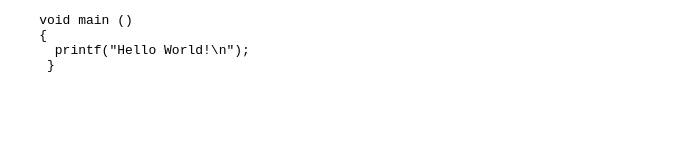
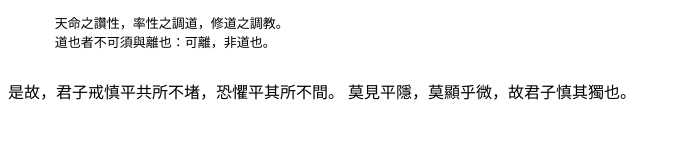
Before and after one commit to emziehery/emziehery.github.io, a plain HTML site: page exercise1.html in a window 1280 px wide. Shown: the whole page, without its empty margins (0-680 px from the left). Drawn offline with Linux system fonts and the light colour scheme.

Commit message:
Update exercise1.html

```diff
--- a/exercise1.html
+++ b/exercise1.html
@@ -1,9 +1,10 @@
 <!doctype html>
-  <pre>
-    void main ()
-    {
-      printf("Hello World!\n");
-     }
-   </pre>
+  <body>
+      <pre>
+      天命之讚性，率性之調道，修道之調教。
+      道也者不可須與離也：可離，非道也。
+       </pre>
+      是故，君子戒慎平共所不堵，恐懼平其所不間。
+      莫見平隱，莫顯乎微，故君子慎其獨也。
   </body>
 </html>
```
